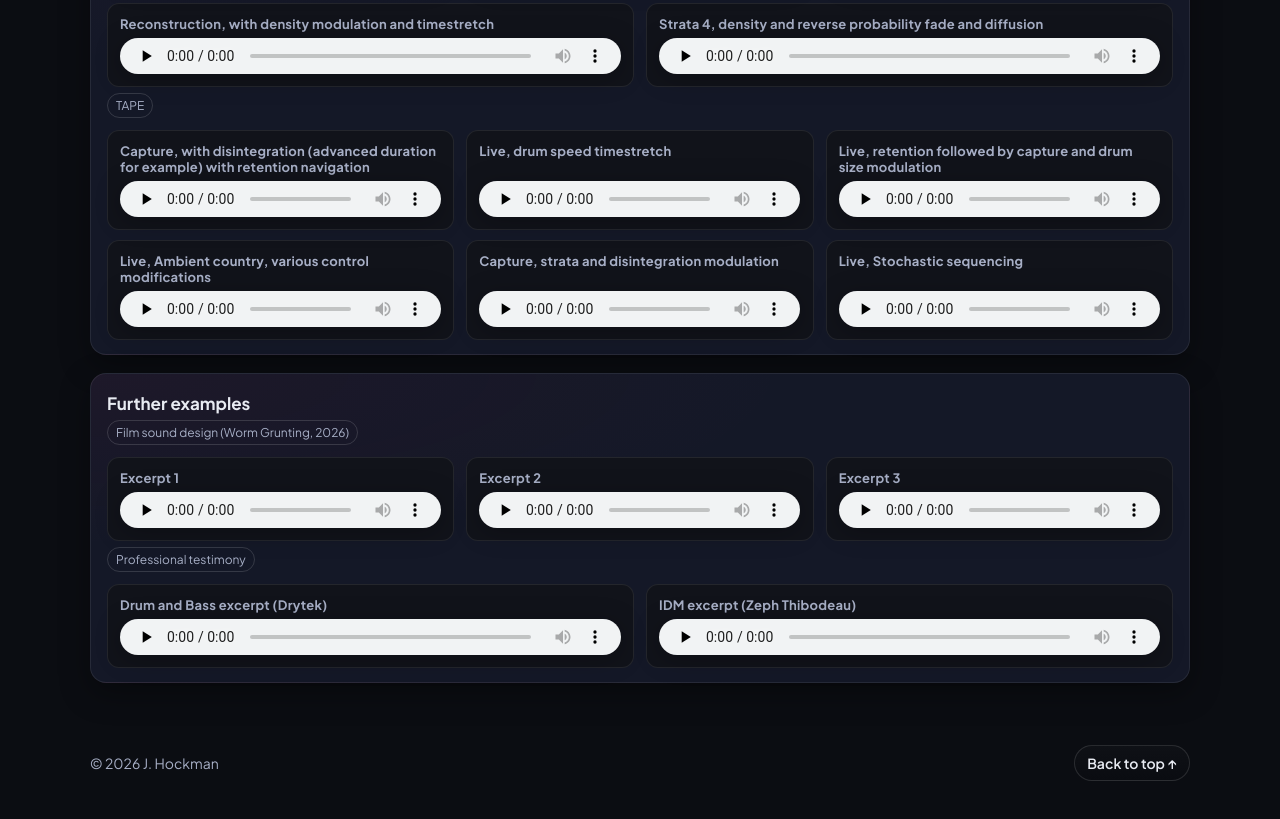
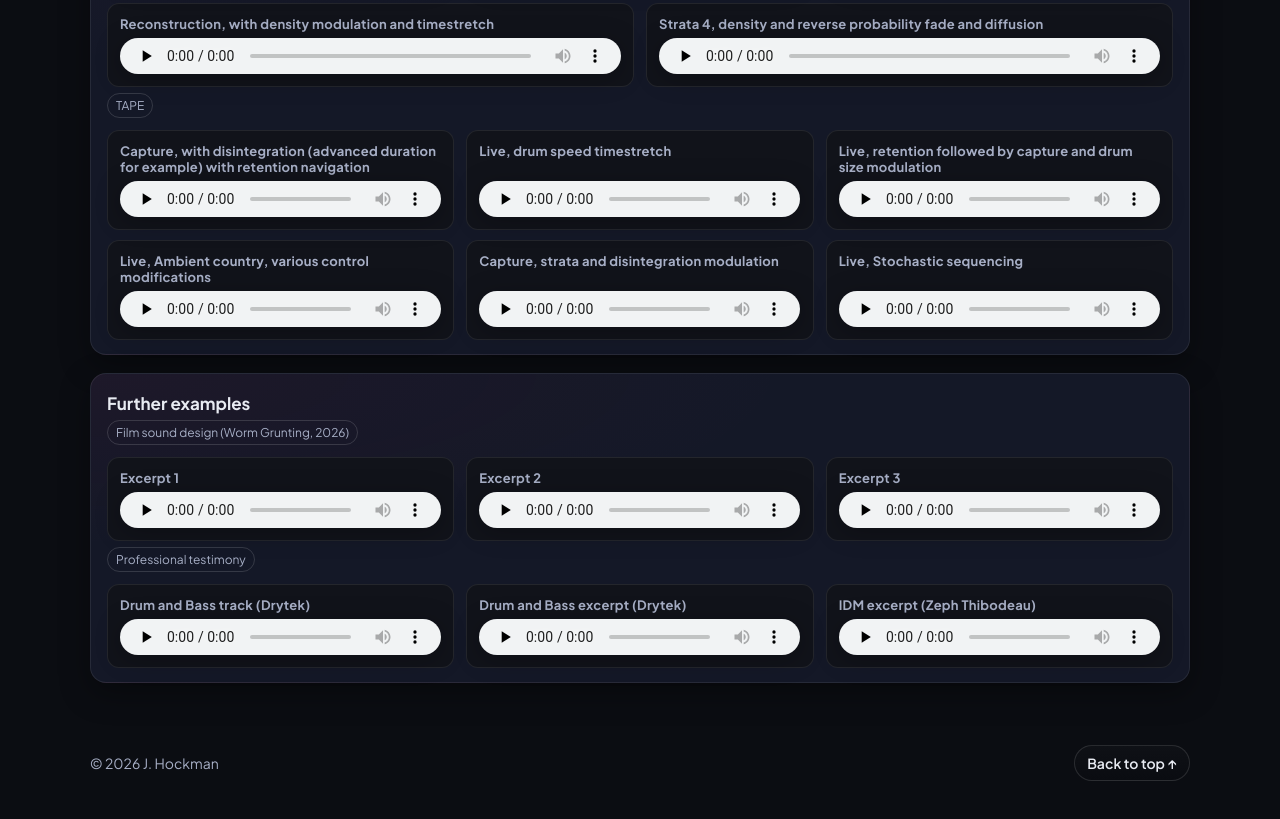
Before and after one commit to jhockman/jhockman.github.io, a plain HTML site: page the-archivist/index.html in a window 1280 px wide. Shown: the part 940-1759 px from the top of the page. Drawn offline with Linux system fonts and the light colour scheme.

Commit message:
Update index.html

```diff
--- a/the-archivist/index.html
+++ b/the-archivist/index.html
@@ -223,7 +223,8 @@
 
           <div class="tags"><span class="tag">Professional testimony</span></div>
           <p></p>
-          <div class="players two">
+          <div class="players three">
+            <div class="player"><label>Drum and Bass track (Drytek)</label><audio controls preload="none"><source src="drytek_archivist_2.wav" type="audio/wav" /></audio></div>
             <div class="player"><label>Drum and Bass excerpt (Drytek)</label><audio controls preload="none"><source src="drytek_archivist.wav" type="audio/wav" /></audio></div>
             <div class="player"><label>IDM excerpt (Zeph Thibodeau)</label><audio controls preload="none"><source src="zeph-thibodeau-idm.mp3" type="audio/mpeg" /></audio></div>
           </div>
```
